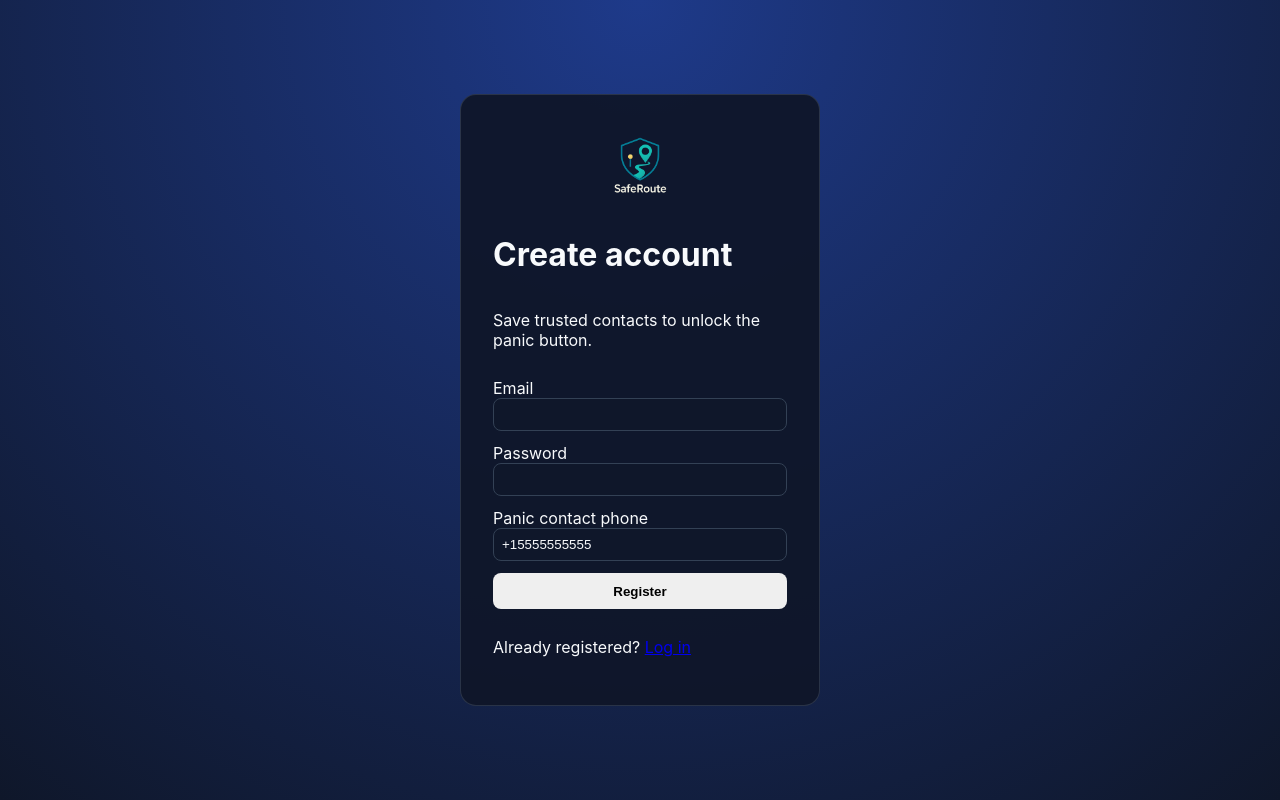
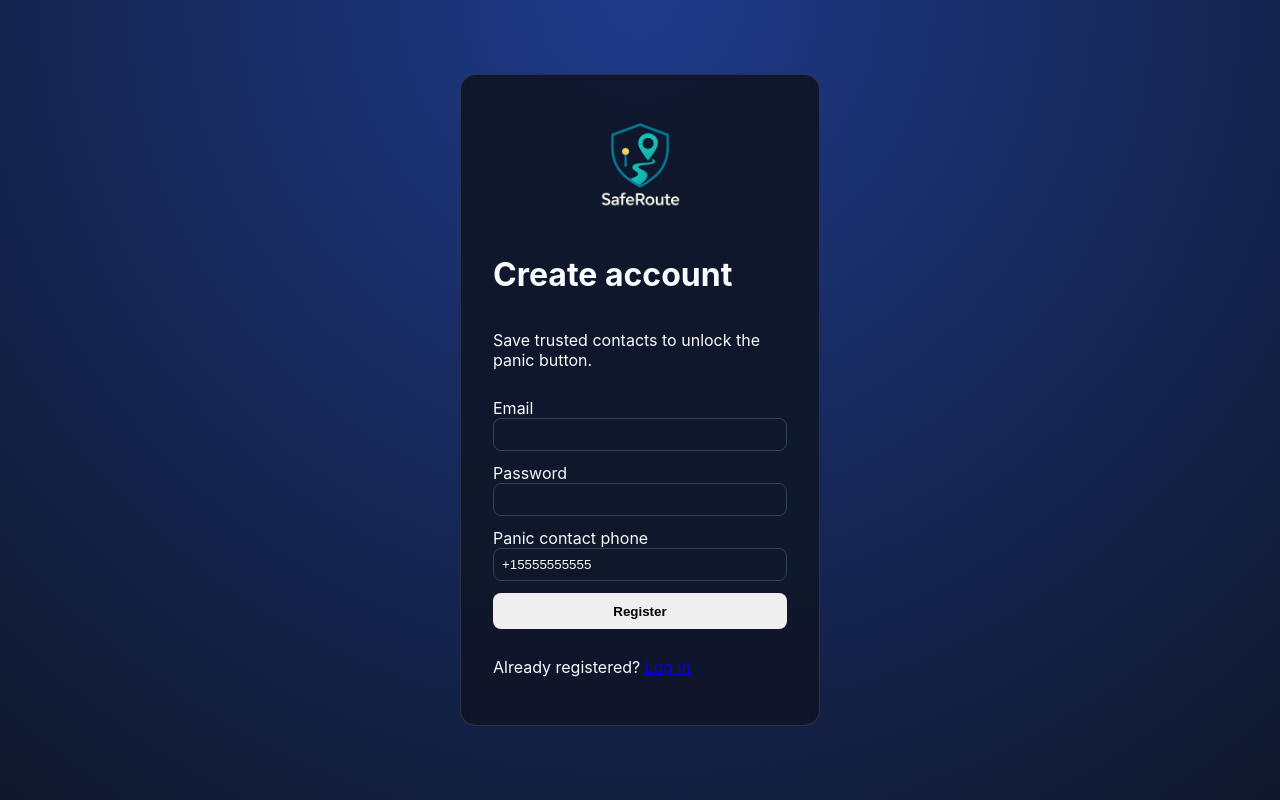
Before and after one commit to timpactwa/Hack_KTP_LeCheezeburgerss_F25, a React (Vite) app in the folder frontend/: page /register in a window 1280 px wide. Built offline with nearby package versions, Linux system fonts and the light colour scheme; no server answers.

Commit message:
More logo changes

```diff
--- a/frontend/src/index.css
+++ b/frontend/src/index.css
@@ -16,13 +16,13 @@
 }
 
 .logo {
-  height: 80px;
+  height: 120px;
   width: auto;
   object-fit: contain;
 }
 
 .header-logo {
-  height: 32px;
+  height: 48px;
   width: auto;
   object-fit: contain;
 }
@@ -50,8 +50,8 @@ h3 {
 }
 
 .side-panel {
-  width: 420px;
-  min-width: 420px;
+  width: 480px;
+  min-width: 480px;
   padding: 1.5rem;
   background: var(--color-panel);
   display: flex;
```
